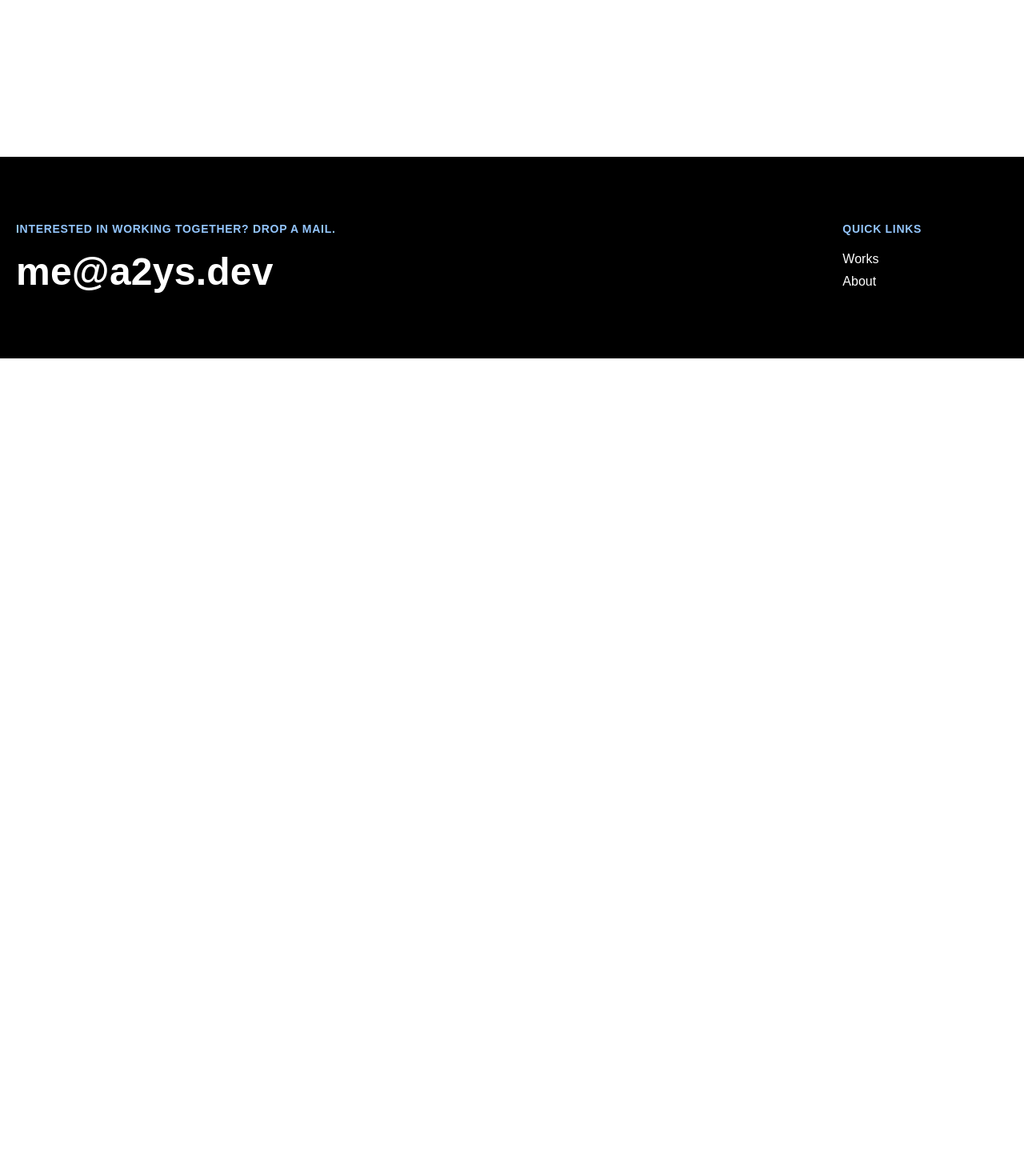
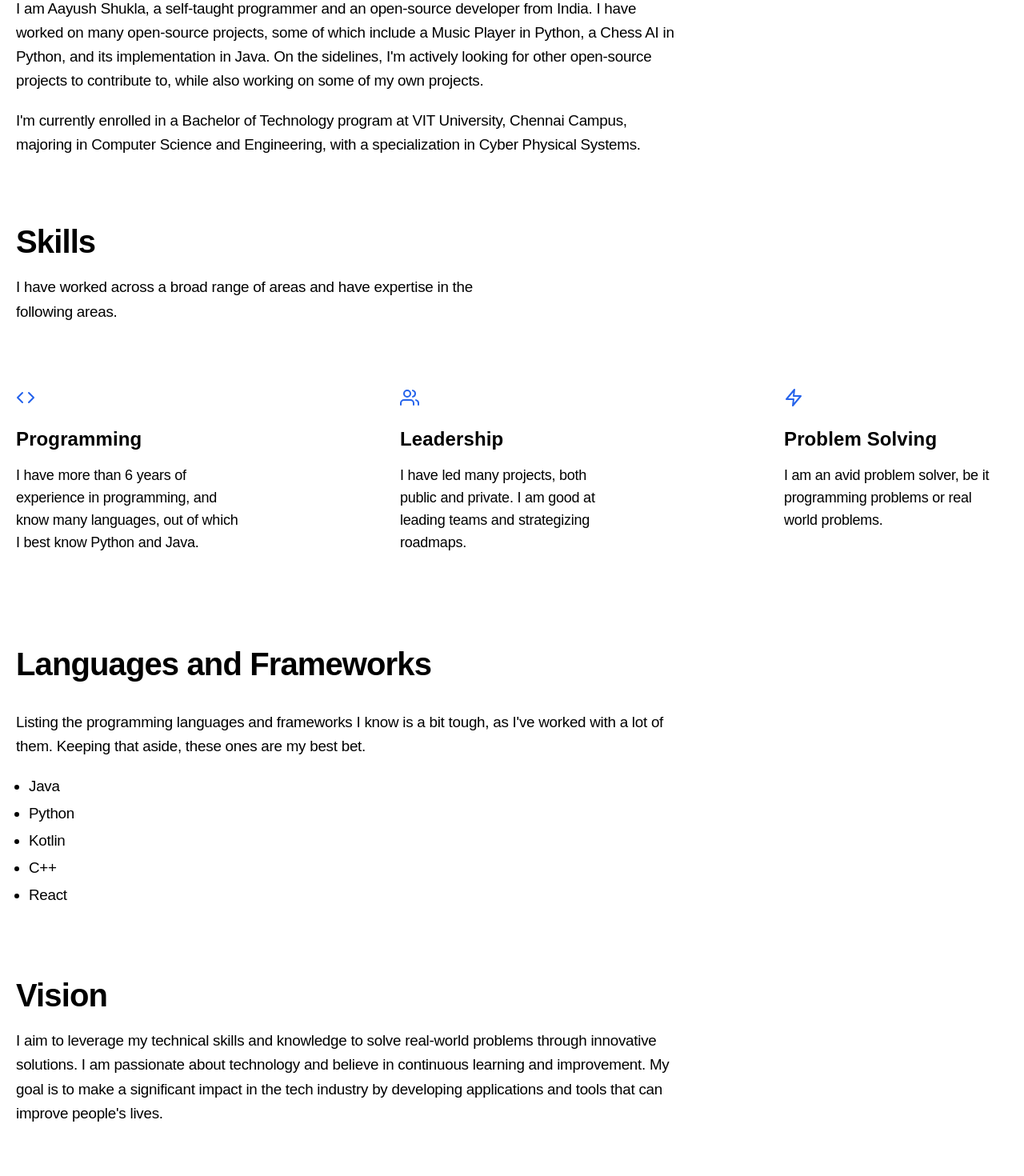
Before and after one commit to a2ys/new-website, a React (Vite) app: page /about in a window 1280 px wide. Shown: the part 380-1850 px from the top of the page at 80% size. Before the commit the page ends 828 px from the top, so only its background shows below. Built offline with nearby package versions, Linux system fonts and the light colour scheme; a web font is replaced by a local one.

Commit message:
Finished the About page with all the required content

```diff
--- a/src/pages/About.tsx
+++ b/src/pages/About.tsx
@@ -4,7 +4,7 @@ const About = () => {
       <div className="pt-10 mt-20 mb-20 lg:pt-30 lg:mt-30 lg:mb-40 sup:mb-40">
         <div
           data-animate="fade"
-          className="container in-viewport"
+          className="mod-container in-viewport"
           data-in-viewport="i178"
         >
           <p className="mb-3 text-base font-semibold tracking-wide uppercase md:text-lg text-blue-600 lg:mb-5">
@@ -15,6 +15,147 @@ const About = () => {
           </h1>
         </div>
       </div>
+      <div className="mod-container">
+        <div
+          data-animate="fade"
+          className="-mt-5 about-content lg:-mt-10 mb-15 lg:mb-30 xl:w-4/6 in-viewport below-viewport"
+          data-in-viewport="i179"
+        >
+          <p className="mb-5">
+            I am Aayush Shukla, a self-taught programmer and an open-source
+            developer from India. I have worked on many open-source projects,
+            some of which include a Music Player in Python, a Chess AI in
+            Python, and its implementation in Java. On the sidelines, I'm
+            actively looking for other open-source projects to contribute to,
+            while also working on some of my own projects.
+          </p>
+          <p className="mb-5">
+            I'm currently enrolled in a Bachelor of Technology program at VIT
+            University, Chennai Campus, majoring in Computer Science and
+            Engineering, with a specialization in Cyber Physical Systems.
+          </p>
+        </div>
+      </div>
+      <div className="mod-container my-20 lg:my-30">
+        <div
+          data-animate="fade"
+          className="mb-20 xl:w-3/6 below-viewport in-viewport"
+          data-in-viewport="i201"
+        >
+          <h2 className="mb-4 h2">Skills</h2>{" "}
+          <p>
+            I have worked across a broad range of areas and have expertise in
+            the following areas.
+          </p>
+        </div>{" "}
+        <div className="flex flex-wrap justify-between row">
+          <div
+            data-animate="fade"
+            className="w-full mb-10 column lg:mb-0 lg:w-4/12 xl:w-3/12 below-viewport in-viewport"
+            data-in-viewport="i202"
+          >
+            <div className="mb-4 lg:mb-6 text-blue-600">
+              <svg className="feather">
+                <polyline points="16 18 22 12 16 6"></polyline>
+                <polyline points="8 6 2 12 8 18"></polyline>
+              </svg>
+            </div>{" "}
+            <h3 className="mb-4 h3">Programming</h3>{" "}
+            <p className="text-base md:text-lg">
+              I have more than 6 years of experience in programming, and know
+              many languages, out of which I best know Python and Java.
+            </p>
+          </div>
+          <div
+            data-animate="fade"
+            className="w-full mb-10 column lg:mb-0 lg:w-4/12 xl:w-3/12 below-viewport in-viewport"
+            data-in-viewport="i204"
+          >
+            <div className="mb-4 lg:mb-6 text-blue-600">
+              <svg className="feather">
+                <path d="M17 21v-2a4 4 0 0 0-4-4H5a4 4 0 0 0-4 4v2"></path>
+                <circle cx="9" cy="7" r="4"></circle>
+                <path d="M23 21v-2a4 4 0 0 0-3-3.87"></path>
+                <path d="M16 3.13a4 4 0 0 1 0 7.75"></path>
+              </svg>
+            </div>{" "}
+            <h3 className="mb-4 h3">Leadership</h3>{" "}
+            <p className="text-base md:text-lg">
+              I have led many projects, both public and private. I am good at
+              leading teams and strategizing roadmaps.
+            </p>
+          </div>
+          <div
+            data-animate="fade"
+            className="w-full mb-10 column lg:mb-0 lg:w-4/12 xl:w-3/12 below-viewport in-viewport"
+            data-in-viewport="i203"
+          >
+            <div className="mb-4 lg:mb-6 text-blue-600">
+              <svg className="feather">
+                <polygon points="13 2 3 14 12 14 11 22 21 10 12 10 13 2"></polygon>
+              </svg>
+            </div>{" "}
+            <h3 className="mb-4 h3">Problem Solving</h3>{" "}
+            <p className="text-base md:text-lg">
+              I am an avid problem solver, be it programming problems or real
+              world problems.
+            </p>
+          </div>
+        </div>
+      </div>
+      <div className="mod-container my-20 lg:my-30">
+        <div className="flex flex-wrap justify-between row">
+          <div
+            data-animate="fade"
+            className="w-full column lg:w-4/6 below-viewport in-viewport"
+            data-in-viewport="i200"
+          >
+            <h2 className="mt-8 mb-8 h2">Languages and Frameworks</h2>
+            <p className="mb-5">
+              Listing the programming languages and frameworks I know is a bit
+              tough, as I've worked with a lot of them. Keeping that aside,
+              these ones are my best bet.
+            </p>
+            <ul className="flex flex-wrap pl-4 list-disc">
+              <li className="w-6/12 mb-1 lg:w-full">Java</li>
+              <li className="w-6/12 mb-1 lg:w-full">Python</li>
+              <li className="w-6/12 mb-1 lg:w-full">Kotlin</li>
+              <li className="w-6/12 mb-1 lg:w-full">C++</li>
+              <li className="w-6/12 mb-1 lg:w-full">React</li>
+            </ul>
+          </div>
+        </div>
+      </div>
+      <div className="mod-container my-20 lg:my-30">
+        <div
+          data-animate="fade"
+          className="xl:w-4/6 in-viewport below-viewport"
+          data-in-viewport="i201"
+        >
+          <h2 className="mb-4 h2">Vision</h2>{" "}
+          <p>
+            I aim to leverage my technical skills and knowledge to solve
+            real-world problems through innovative solutions. I am passionate
+            about technology and believe in continuous learning and improvement.
+            My goal is to make a significant impact in the tech industry by
+            developing applications and tools that can improve people's lives.
+          </p>
+        </div>{" "}
+      </div>
+      <div className="mod-container my-20 lg:my-30">
+        <div
+          data-animate="fade"
+          className="xl:w-4/6 below-viewport in-viewport"
+          data-in-viewport="i201"
+        >
+          <h2 className="mb-4 h2">Future</h2>{" "}
+          <p>
+            Out of improving on what I already know, I'm learning JavaScript and
+            Dart to get into other tech domains such as web development and
+            cross-platform development.
+          </p>
+        </div>{" "}
+      </div>
     </main>
   );
 };
```
